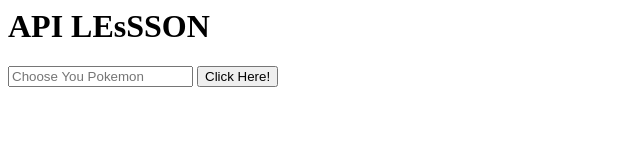
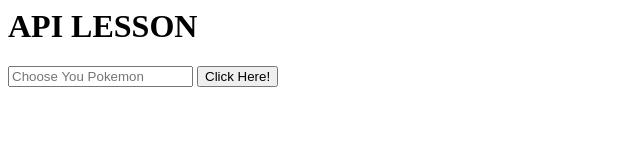
Before and after one commit to hyanrhat/api-lesson, a plain HTML site: page index.html in a window 1280 px wide. Shown: the full height of the page, 0-640 px from the left. Drawn offline with Linux system fonts and the light colour scheme.

Commit message:
remove typo

```diff
--- a/index.html
+++ b/index.html
@@ -5,7 +5,7 @@
 </head>
 
 <body>
-<h1>API LEsSSON</h1>
+<h1>API LESSON</h1>
 
 <form>
     <input type="text"
```
